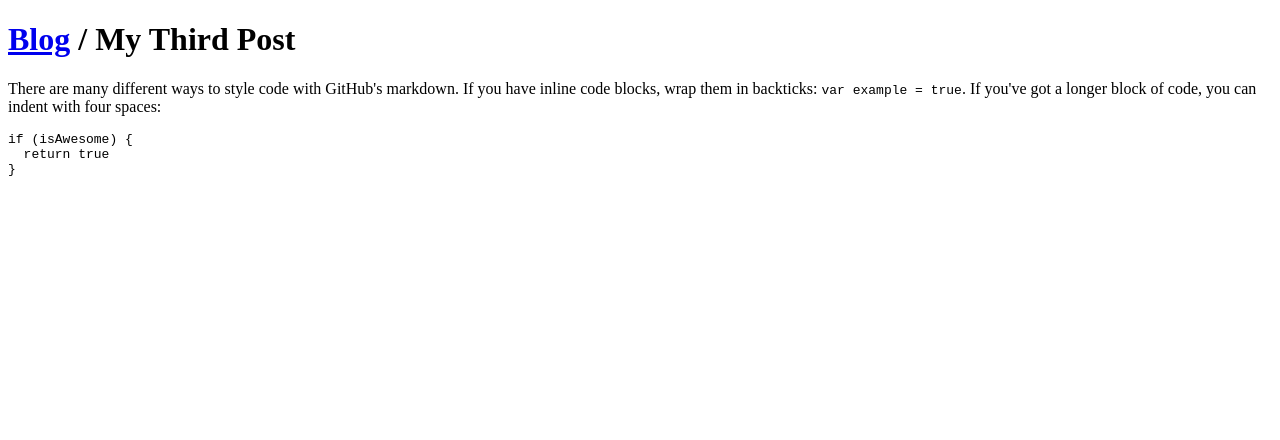
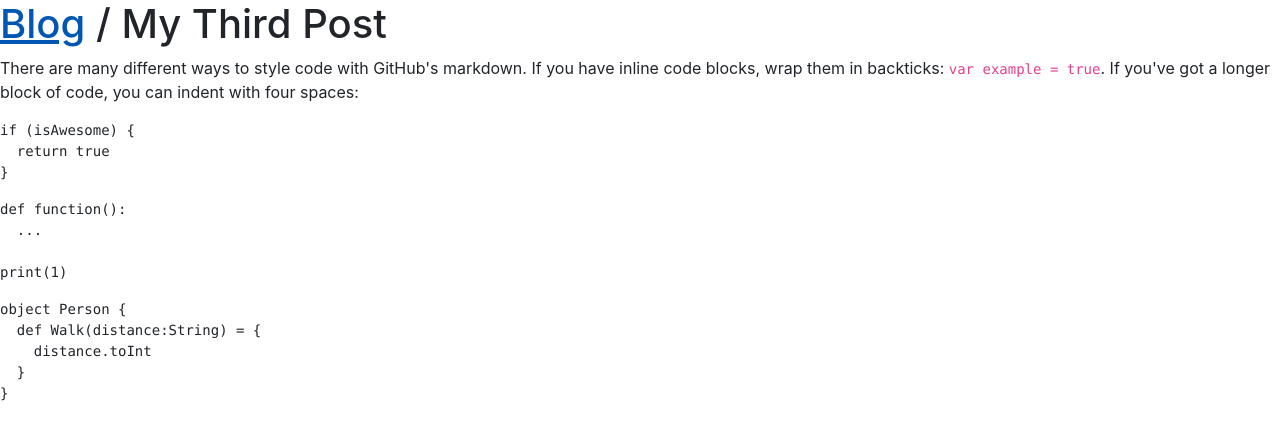
Before and after one commit to ddanieltan/scalaBlog, a plain HTML site: page out/post/my-third-post.html in a window 1280 px wide. Drawn offline with nearby package versions, Linux system fonts and the light colour scheme.

Commit message:
Personal side

```diff
--- a/out/post/my-third-post.html
+++ b/out/post/my-third-post.html
@@ -1,8 +1,19 @@
-<!DOCTYPE html><html><body><h1><a href="../index.html">Blog</a> / My Third Post</h1><p>There are many different ways to style code with GitHub's markdown. If you have
+<!DOCTYPE html><html><head><link rel="stylesheet" href="https://stackpath.bootstrapcdn.com/bootstrap/4.5.0/css/bootstrap.css" /></head><body><h1><a href="../index.html">Blog</a> / My Third Post</h1><p>There are many different ways to style code with GitHub's markdown. If you have
 inline code blocks, wrap them in backticks: <code>var example = true</code>.  If you've got
 a longer block of code, you can indent with four spaces:</p>
 <pre><code>if (isAwesome) {
   return true
 }
 </code></pre>
+<pre><code class="language-python">def function():
+  ...
+
+print(1)
+</code></pre>
+<pre><code class="language-scala">object Person {
+  def Walk(distance:String) = {
+    distance.toInt
+  }
+}
+</code></pre>
 </body></html>
```
Also changed, not shown: out/index.html (+1 -1 lines), out/post/my-first-post.html (+3 -3 lines), out/post/my-second-post.html (+1 -1 lines), 3 other files.
